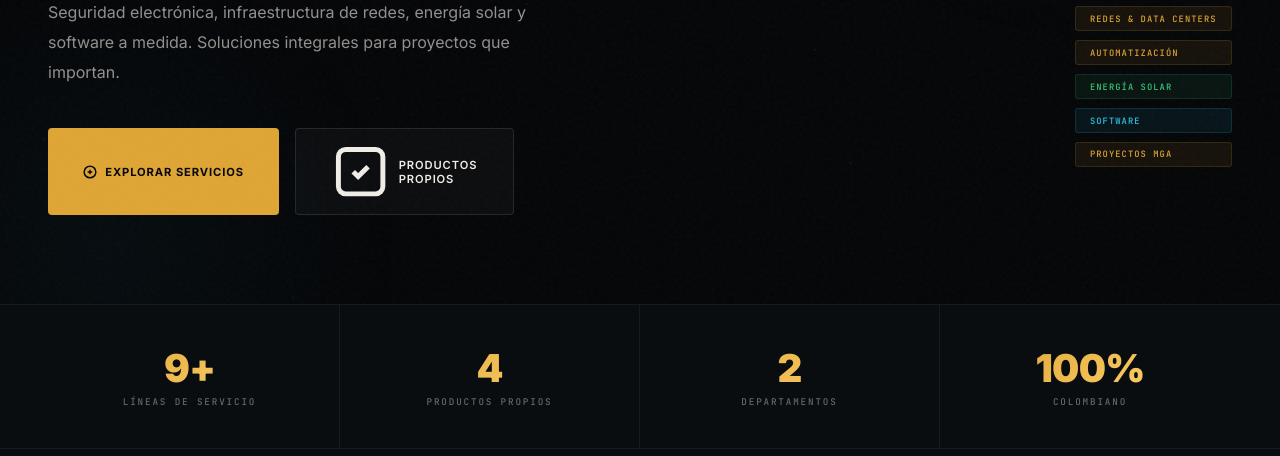
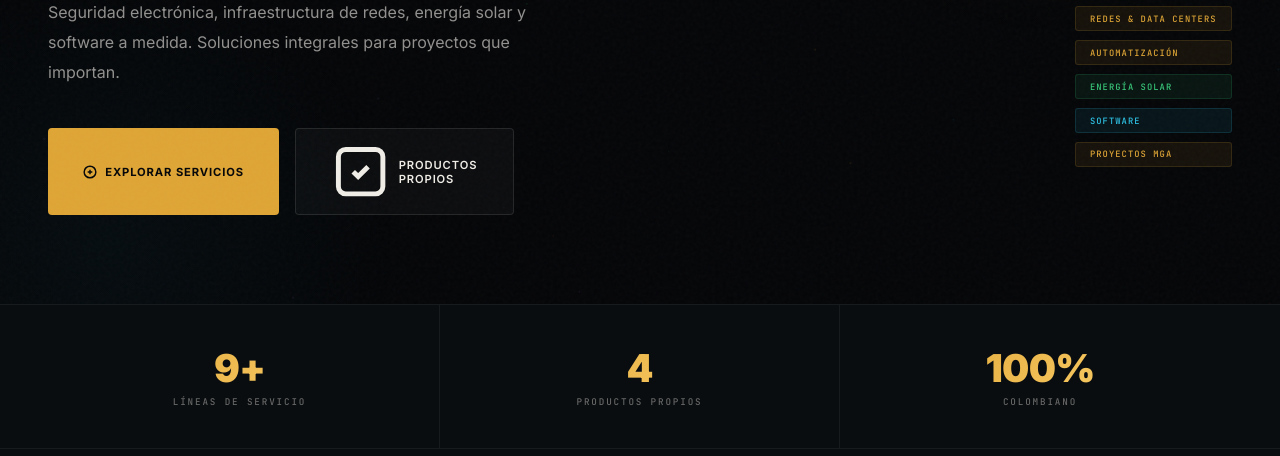
Before and after one commit to jo-lucant/lucant-website, a plain HTML site: page index.html in a window 1280 px wide. Shown: the part 496-952 px from the top of the page. Drawn offline with Linux system fonts and the light colour scheme.

Commit message:
fix: quitar stat de Departamentos

```diff
--- a/index.html
+++ b/index.html
@@ -67,7 +67,7 @@ nav.scrolled{padding:.6rem 3rem;}
 
 /* STATS BAR */
 #stats{position:relative;z-index:1;border-top:1px solid var(--border);border-bottom:1px solid var(--border);background:var(--s1);}
-.stats-grid{display:grid;grid-template-columns:repeat(4,1fr);max-width:1200px;margin:0 auto;}
+.stats-grid{display:grid;grid-template-columns:repeat(3,1fr);max-width:1200px;margin:0 auto;}
 .stat{padding:2.5rem 3rem;text-align:center;border-right:1px solid var(--border);}
 .stat:last-child{border-right:none;}
 .stat-num{font-size:2.4rem;font-weight:900;letter-spacing:-.02em;background:linear-gradient(135deg,var(--gold),var(--gold3));-webkit-background-clip:text;-webkit-text-fill-color:transparent;background-clip:text;margin-bottom:.3rem;}
@@ -253,10 +253,6 @@ footer{background:var(--s1);border-top:1px solid var(--border);padding:3.5rem 3r
     <div class="stat">
       <div class="stat-num">4</div>
       <div class="stat-label">Productos propios</div>
-    </div>
-    <div class="stat">
-      <div class="stat-num">2</div>
-      <div class="stat-label">Departamentos</div>
     </div>
     <div class="stat">
       <div class="stat-num">100%</div>
```
